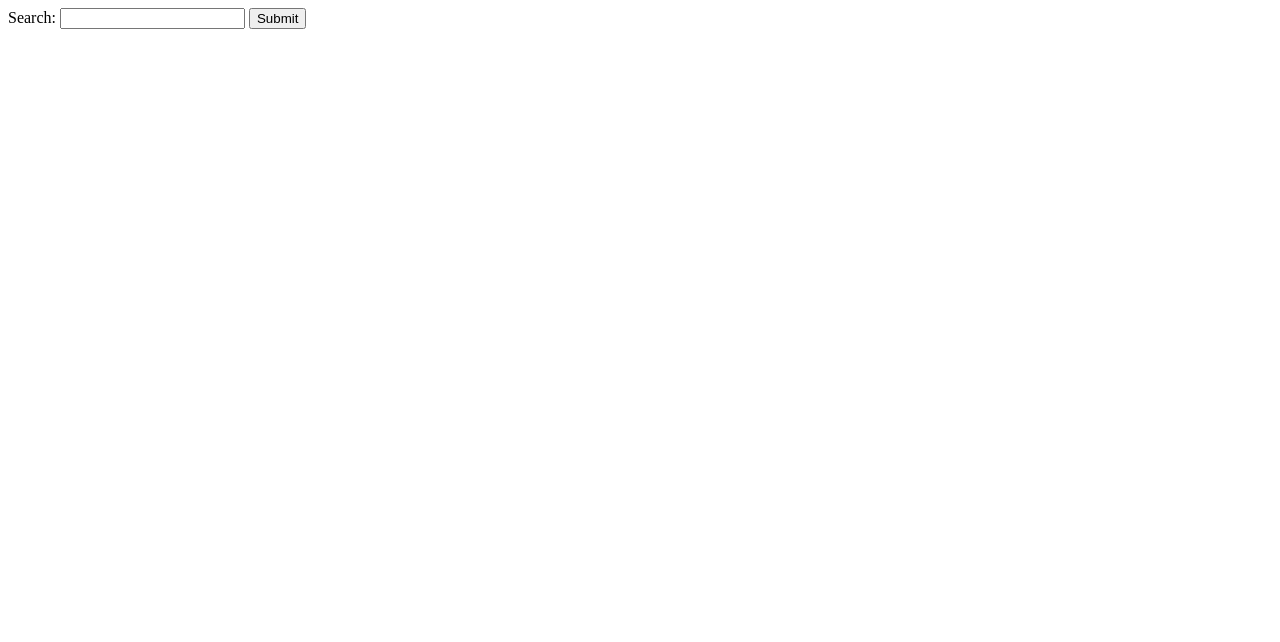
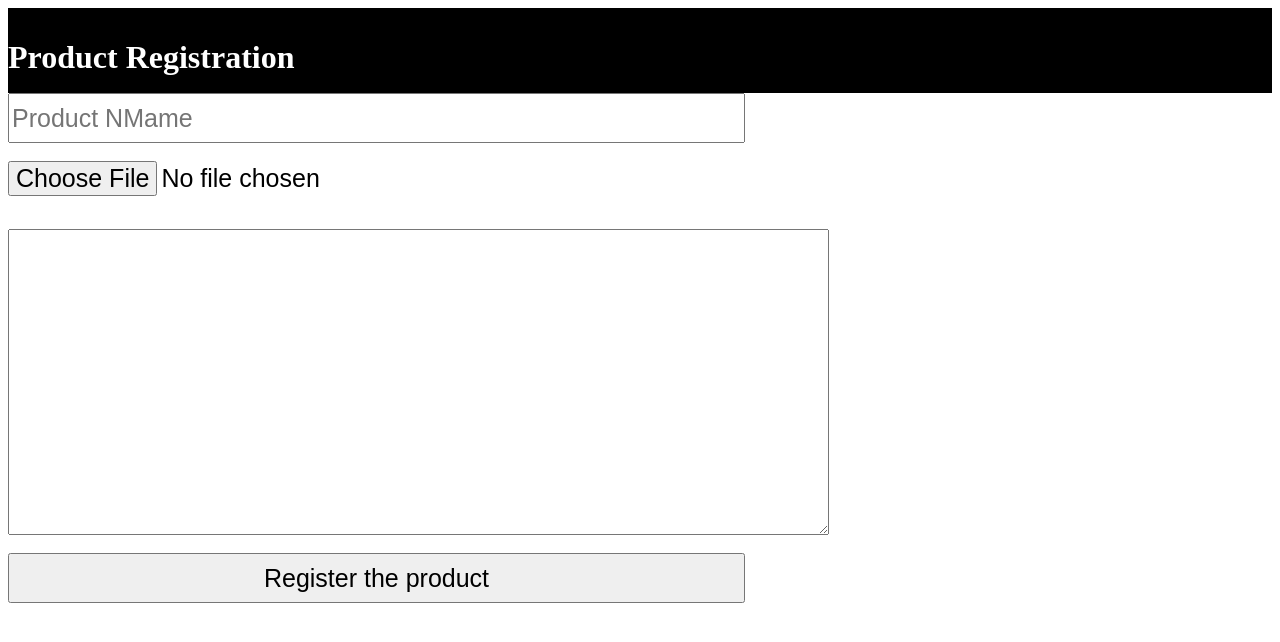
Before and after one commit to jnonyx/html_py, a plain HTML site: page index.html in a window 1280 px wide. Drawn offline with Linux system fonts and the light colour scheme.

Commit message:
Update index.html

```diff
--- a/index.html
+++ b/index.html
@@ -1,4 +1,29 @@
-<form name="sdate" action="/test.py" method="get">
-Search: <input type="text" name="Start Date">
-<input type="submit" value="Submit">
-</form>
+<html>
+  <head>
+    <style>
+        #txt{
+            width: 737px;
+            height: 50px;
+            font-size: 25px;
+        }
+        #dd{
+            color:white;
+            background-color: black;
+            padding-top: 10px;
+            height: 75px;
+        }
+    </style>
+  </head>
+  <body>
+      <div id="dd">
+      <h1> Product Registration</h1></div>
+      <form enctype="multipart/form-data" method="post" action="show.py">
+
+          <input id = "txt" type="text" name="pname" placeholder="Product NMame"/> <br> <br>
+          <input id = "txt" type="file" name="filename" placeholder="image"/><br><br>
+          <textarea cols = "100" rows="20" name="des"></textarea><br><br>
+          <input id="txt" type="submit" name="sub" value="Register the product">
+    </form></center>
+  </body>
+
+</html>
```
